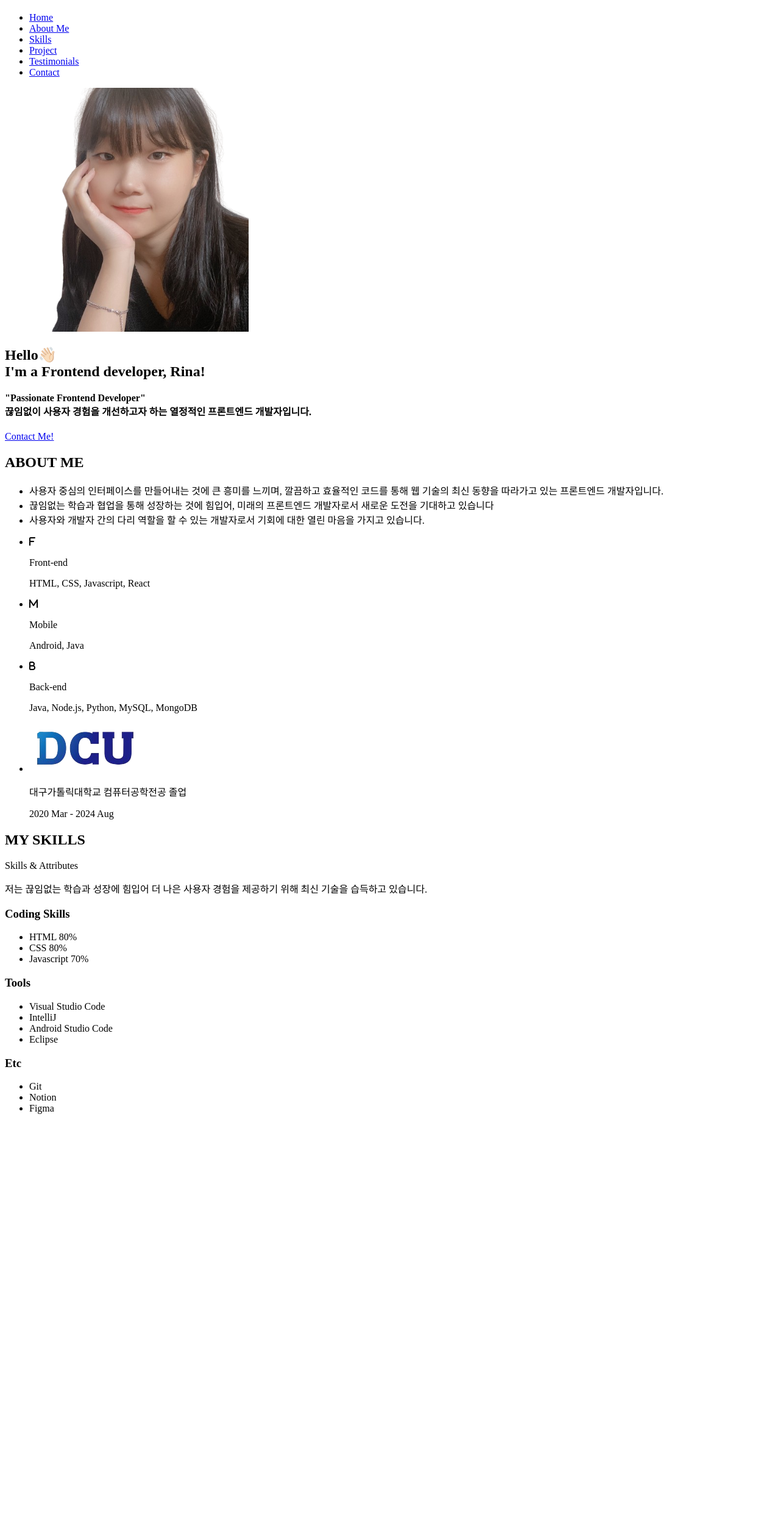
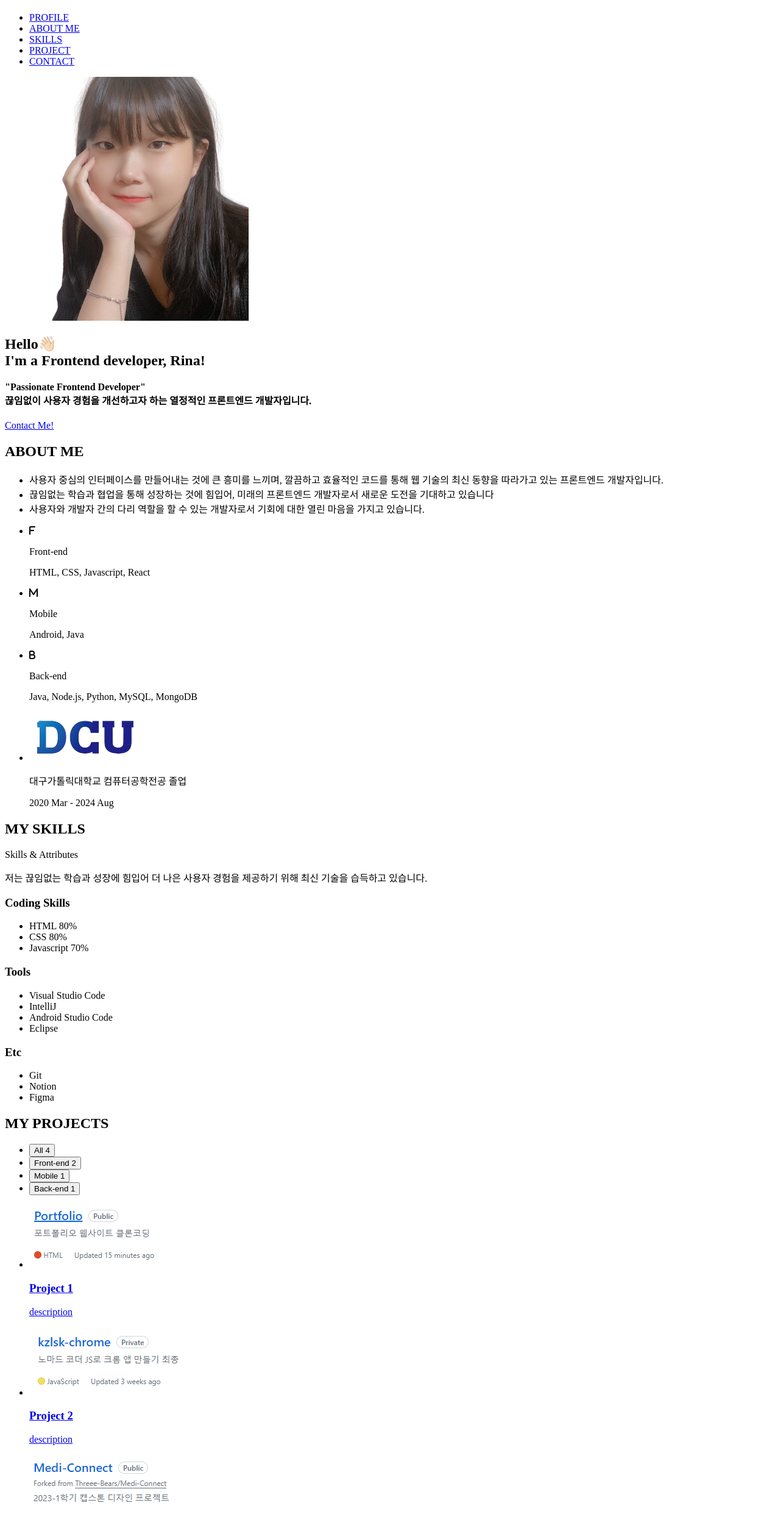
Before and after one commit to kzlsk/Portfolio, a plain HTML site: page index.html in a window 1280 px wide. Shown: the part 297-2780 px from the top of the page at 61% size. Before the commit the page ends 2140 px from the top, so only its background shows below. Drawn offline with Linux system fonts and the light colour scheme.

Commit message:
HTML-project

```diff
--- a/index.html
+++ b/index.html
@@ -48,12 +48,11 @@
         <!-- menu -->
         <nav>
             <ul>
-            <li><a href="#profile">Home</a></li>
-            <li><a href="#about">About Me</a></li>
-            <li><a href="#skills">Skills</a></li>
-            <li><a href="#project">Project</a></li>
-            <li><a href="#testimonials">Testimonials</a></li>
-            <li><a href="#contact">Contact</a></li>
+            <li><a href="#profile">PROFILE</a></li>
+            <li><a href="#about">ABOUT ME</a></li>
+            <li><a href="#skills">SKILLS</a></li>
+            <li><a href="#projects">PROJECT</a></li>
+            <li><a href="#contact">CONTACT</a></li>
             </ul>
         </nav>
     </header>
@@ -176,11 +175,57 @@
             </div>
         </section>
 
-        <!-- project -->
-        <section id="project"></section>
+        <!-- projects -->
+        <section id="projects">
+            <h2>MY PROJECTS</h2>
+            <ul>
+                <li><button>All <span>4</span></button></li>
+                <li><button>Front-end <span>2</span></button></li>
+                <li><button>Mobile <span>1</span></button></li>
+                <li><button>Back-end <span>1</span></button></li>
+            </ul>
+            <ul>
+                <li>
+                    <a href="#" target="_blank">
+                        <img src="img/1.png" alt="프로젝트1">
+                        <div>
+                            <h3>Project 1</h3>
+                            <p>description</p>
+                        </div>
+                    </a>
+                </li>
 
-        <!-- testimonials > 변경 예정 -->
-        <section id="testimonials"></section>
+                <li>
+                    <a href="#" target="_blank">
+                        <img src="img/2.png" alt="프로젝트2">
+                        <div>
+                            <h3>Project 2</h3>
+                            <p>description</p>
+                        </div>
+                    </a>
+                </li>
+
+                <li>
+                    <a href="#" target="_blank">
+                        <img src="img/3.png" alt="프로젝트3">
+                        <div>
+                            <h3>Project 3</h3>
+                            <p>description</p>
+                        </div>
+                    </a>
+                </li>
+
+                <li>
+                    <a href="#" target="_blank">
+                        <img src="img/4.png" alt="프로젝트4">
+                        <div>
+                            <h3>Project 4</h3>
+                            <p>description</p>
+                        </div>
+                    </a>
+                </li>
+            </ul>
+        </section>
 
         <!-- arrow up > 위로 가기 버튼-->
         <aside></aside>
```
Also changed, not shown: img/1.png (added), img/2.png (added), img/3.png (added), img/4.png (added).
